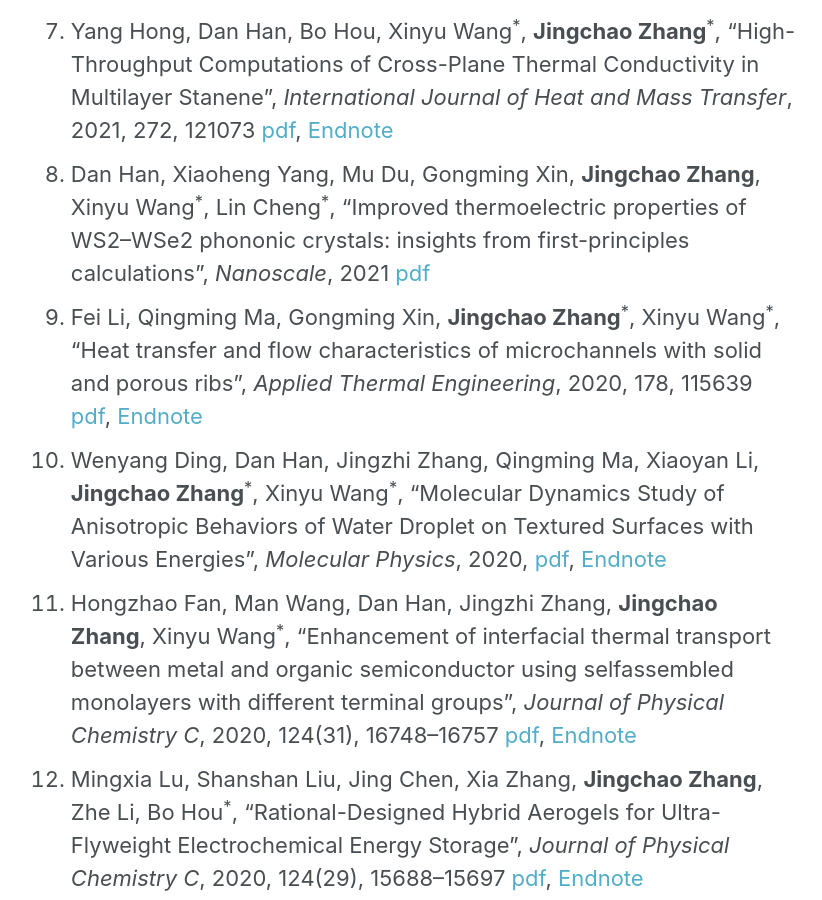
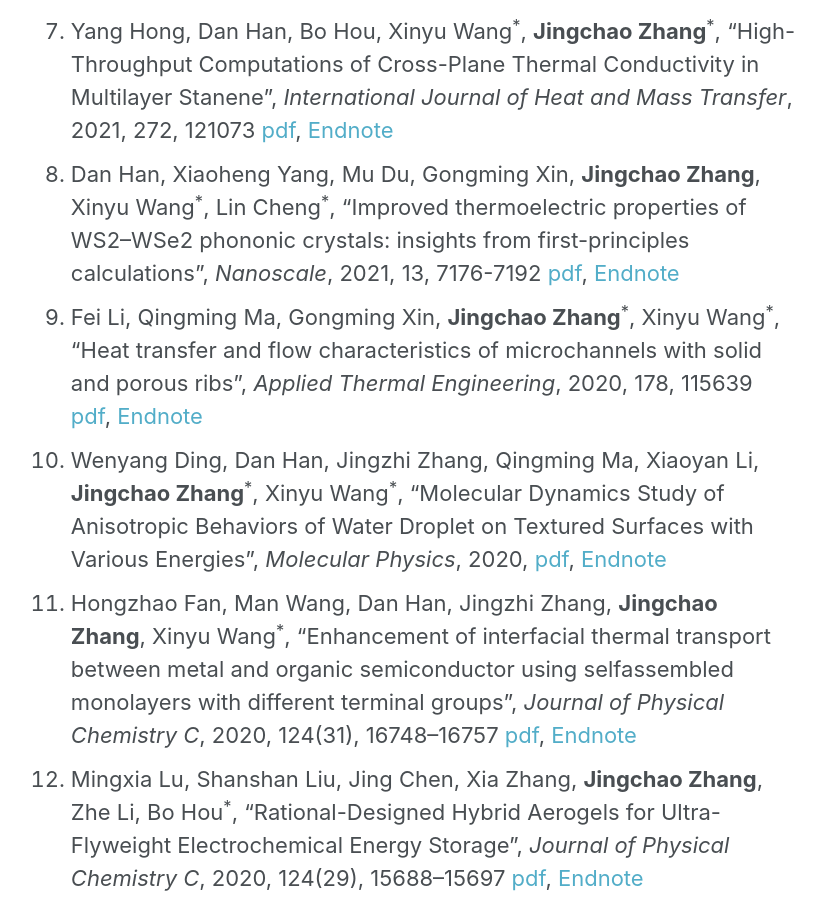
Before and after one commit to JingchaoZhang/JingchaoZhang.github.io, a Jekyll site: the page built from _pages/publications.md, in a window 1280 px wide and 900 px high, scrolled down 1067 px. Shown: the whole window, without its empty margins (253-1075 px from the left). Built offline with Jekyll 4.4.1, drawn with Linux system fonts in a browser that asks for light colours.

Commit message:
Update publications.md

```diff
--- a/_pages/publications.md
+++ b/_pages/publications.md
@@ -14,7 +14,7 @@ author_profile: false
 6. Wenxiang Liu, Yongqiang Wu, Yang Hong, Bo Hou, **Jingchao Zhang**<sup>\*</sup>, Yanan Yue<sup>\*</sup>, "Full-Spectrum Thermal Analysis in Twisted Bilayer Graphene", *Physical Chemistry Chemical Physics*, [Cover Article](https://drive.google.com/file/d/1PDyjmwVlav8AfDgG3FWsDm0e-7Ssk5mU/view?usp=sharing), 2021, 23, 19166-19172 [pdf](https://drive.google.com/file/d/1xoEcLagR_b5ma1jU5wFy3XmKVuj5Nilu/view?usp=sharing), [Endnote](https://drive.google.com/uc?export=download&id=1Cr6RKmlzU1QRR3L_p4gfqPM5WBjTqUI7)
 7. Xinyu Wang<sup>\*</sup>, Hongzhao Fan, Dan Han, Yang Hong, **Jingchao Zhang**<sup>\*</sup>, "Thermal Boundary Resistance at Graphene-Pentacene Interface Explored by A Data-Intensive Approach", *Nanotechnology*, 2021, 32, 215404 [pdf](https://drive.google.com/file/d/1AcEVYFfYAEEPisRVgxOCoeWjl8AfNH-_/view?usp=sharing), [Endnote](https://drive.google.com/uc?export=download&id=1FoGh5PeH00QuHd9dqC-IvM3GcnJgR6V_)
 8. Yang Hong, Dan Han, Bo Hou, Xinyu Wang<sup>\*</sup>, **Jingchao Zhang**<sup>\*</sup>, "High-Throughput Computations of Cross-Plane Thermal Conductivity in Multilayer Stanene", *International Journal of Heat and Mass Transfer*, 2021, 272, 121073 [pdf](https://drive.google.com/file/d/1pxm9_brr3WYJ8nxofIMnBJYjYlbDMldg/view?usp=sharing), [Endnote](https://drive.google.com/uc?export=download&id=1c9AjfHcS7YwAX2cjM5y45bvDCfFkJEcp)
-9. Dan Han, Xiaoheng Yang, Mu Du, Gongming Xin, **Jingchao Zhang**, Xinyu Wang<sup>\*</sup>, Lin Cheng<sup>\*</sup>, "Improved thermoelectric properties of WS2–WSe2 phononic crystals: insights from first-principles calculations", *Nanoscale*, 2021 [pdf](https://drive.google.com/uc?export=download&id=1mLxrIYwhfRgyEZeE6U4hgvNMiOqZSObp)
+9. Dan Han, Xiaoheng Yang, Mu Du, Gongming Xin, **Jingchao Zhang**, Xinyu Wang<sup>\*</sup>, Lin Cheng<sup>\*</sup>, "Improved thermoelectric properties of WS2–WSe2 phononic crystals: insights from first-principles calculations", *Nanoscale*, 2021, 13, 7176-7192 [pdf](https://drive.google.com/uc?export=download&id=1mLxrIYwhfRgyEZeE6U4hgvNMiOqZSObp), [Endnote](https://drive.google.com/uc?export=download&id=1WM4n5-WvxAqtPJTNixRdBZ3sR26bd0tr)
 10. Fei Li, Qingming Ma, Gongming Xin, **Jingchao Zhang**<sup>\*</sup>, Xinyu Wang<sup>\*</sup>, "Heat transfer and flow characteristics of microchannels with solid and porous ribs", *Applied Thermal Engineering*, 2020, 178, 115639 [pdf](https://drive.google.com/file/d/1L4Ve3W8WaWSMiDQL0IOmuG8vqyqlnQkV/view?usp=sharing), [Endnote](https://drive.google.com/uc?export=download&id=1_pSbhmsLvi6zaxLrK406ANJVZ-SqrVFH)
 11. Wenyang Ding, Dan Han, Jingzhi Zhang, Qingming Ma, Xiaoyan Li, **Jingchao Zhang**<sup>\*</sup>, Xinyu Wang<sup>\*</sup>, "Molecular Dynamics Study of Anisotropic Behaviors of Water Droplet on Textured Surfaces with Various Energies", *Molecular Physics*, 2020, [pdf](https://drive.google.com/file/d/17EweW9Nadgzq5fmlGGgJbsEOUZMjzIZ1/view?usp=sharing), [Endnote](https://drive.google.com/uc?export=download&id=1CGgmMsgDAomRC93rx-6LlZ3xnZOmDo1X)
 12. Hongzhao Fan, Man Wang, Dan Han, Jingzhi Zhang, **Jingchao Zhang**, Xinyu Wang<sup>\*</sup>, "Enhancement of interfacial thermal transport between metal and organic semiconductor using selfassembled monolayers with different terminal groups", *Journal of Physical Chemistry C*, 2020, 124(31), 16748–16757 [pdf](https://drive.google.com/file/d/1Q17yToseN7e714LfYjX_fspsp6Rj7VZG/view?usp=sharing), [Endnote](https://drive.google.com/uc?export=download&id=130Wo-iqAq70ceQ8pmGmYZ8EGRFTScHm1)
```
